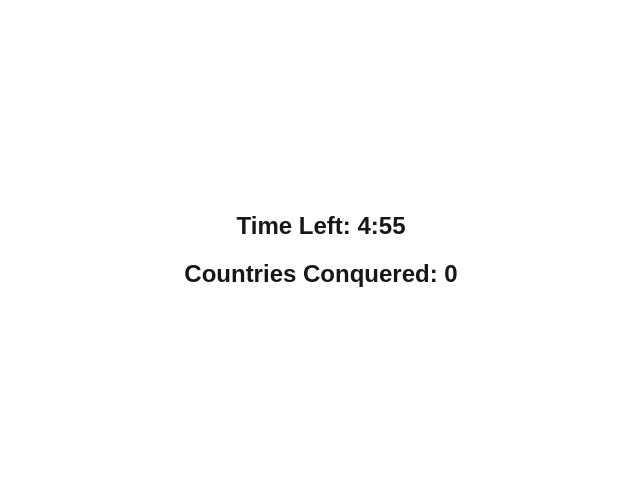
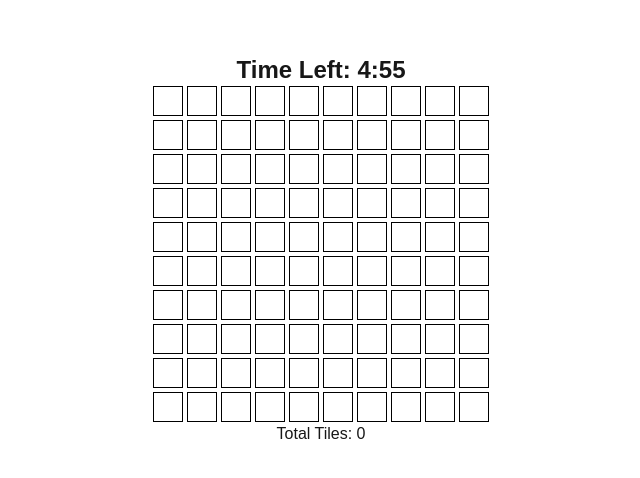
Before and after one commit to LeoDavynci/geopaint, a Next.js app: page /game in a window 1280 px wide. Shown: the part 150-628 px from the top of the page, without its empty margins (319-959 px from the left). Built offline with nearby package versions, Linux system fonts and the light colour scheme; no server answers.

Commit message:
+ Map update

```diff
--- a/src/app/game/page.tsx
+++ b/src/app/game/page.tsx
@@ -1,74 +1,108 @@
-"use client"; // This page needs to be client-side as it uses hooks
+"use client";
 
 import { useState, useEffect } from "react";
 import dynamic from "next/dynamic";
-import Question from "@/components/Question"; // Component to display a question
-import Timer from "@/components/Timer"; // Timer component
-import ScoreDisplay from "@/components/ScoreDisplay"; // Component to display the score
-import { fetchQuestion, saveScore } from "@/lib/gameLogic"; // Custom functions to handle game logic
+import Timer from "@/components/Timer";
+import { fetchQuestion, saveScore, removeRandomTile } from "@/lib/gameLogic";
+import Question from "@/components/Question";
+import TileBank from "@/components/TileBank";
 
-// Dynamically import Map component to avoid SSR issues
 const Map = dynamic(() => import("@/components/GameMap"), { ssr: false });
 
-// Define types for question data
 interface QuestionData {
    question: string;
    correct_answer: string;
    incorrect_answers: string[];
-   image?: string; // Optional image
+   image?: string;
+}
+
+interface Tile {
+   type: string;
 }
 
 export default function GamePage() {
-   // State variables with appropriate types
-   const [question, setQuestion] = useState<QuestionData | null>(null); // Current question
-   const [score, setScore] = useState<number>(0); // Current score (countries conquered)
-   const [timeLeft, setTimeLeft] = useState<number>(300); // 5-minute timer (300 seconds)
-   const [gameOver, setGameOver] = useState<boolean>(false); // To track if the game is over
+   const [question, setQuestion] = useState<QuestionData | null>(null);
+   const [score, setScore] = useState<number>(0);
+   const [timeLeft, setTimeLeft] = useState<number>(300);
+   const [gameOver, setGameOver] = useState<boolean>(false);
+   const [grid, setGrid] = useState<Tile[][]>(
+      Array.from({ length: 10 }, () => Array(10).fill({ type: "empty" }))
+   );
+   const [showTileSelection, setShowTileSelection] = useState<boolean>(false);
+   const [tilesLeft, setTilesLeft] = useState<number>(2);
+   const [totalTiles, setTotalTiles] = useState<number>(0);
 
-   // Fetch a new question when the game starts
    const getNewQuestion = async (): Promise<void> => {
-      const newQuestion = await fetchQuestion(); // Fetch the question from the server (Open Trivia DB and Unsplash)
-      setQuestion(newQuestion);
+      try {
+         const newQuestion = await fetchQuestion();
+         setQuestion(newQuestion);
+         setShowTileSelection(false);
+      } catch (error) {
+         console.error("Failed to fetch question", error);
+      }
    };
 
-   // Handle answer submission
    const handleAnswerSubmit = (isCorrect: boolean): void => {
       if (isCorrect) {
-         setScore((prev) => prev + 1); // Update score if the answer is correct
+         setScore((prevScore) => prevScore + 1);
+         setShowTileSelection(true);
+         setTilesLeft(2);
+      } else {
+         const { newGrid, removedTile } = removeRandomTile(grid);
+         if (removedTile) {
+            setGrid(newGrid);
+            setTotalTiles((prev) => prev - 1);
+         }
+         getNewQuestion();
       }
-      getNewQuestion(); // Fetch the next question
    };
 
-   // Handle game end
+   const handleTilePlace = (row: number, col: number, tileType: string) => {
+      if (tilesLeft > 0 && grid[row][col].type === "empty") {
+         const updatedGrid = grid.map((r, rowIndex) =>
+            rowIndex === row
+               ? r.map((tile, colIndex) =>
+                    colIndex === col ? { type: tileType } : tile
+                 )
+               : r
+         );
+         setGrid(updatedGrid);
+         setTilesLeft((prev) => prev - 1);
+         setTotalTiles((prev) => prev + 1);
+         if (tilesLeft === 1) {
+            getNewQuestion();
+         }
+      }
+   };
+
    const handleGameEnd = (): void => {
       setGameOver(true);
-      saveScore(score); // Save the score (to Firebase or another storage)
+      saveScore(score);
    };
 
-   // Timer logic
    useEffect(() => {
       if (timeLeft > 0 && !gameOver) {
          const timer = setInterval(() => {
             setTimeLeft((prev) => prev - 1);
          }, 1000);
-         return () => clearInterval(timer); // Clear interval on component unmount
+         return () => clearInterval(timer);
       } else if (timeLeft === 0) {
-         handleGameEnd(); // End the game when the timer reaches 0
+         handleGameEnd();
       }
    }, [timeLeft, gameOver]);
 
    useEffect(() => {
-      getNewQuestion(); // Fetch the first question when the component loads
+      getNewQuestion();
    }, []);
 
    if (gameOver) {
       return (
          <div className="flex flex-col items-center justify-center h-screen">
             <h1 className="text-4xl font-bold mb-4">Game Over!</h1>
-            <p className="text-2xl">You conquered {score} countries!</p>
+            <p className="text-2xl">You conquered {totalTiles} tiles!</p>
             <button
                className="mt-4 bg-blue-500 text-white px-4 py-2 rounded-lg"
-               onClick={() => window.location.reload()} // Simple reload to start the game again
+               onClick={() => window.location.reload()}
             >
                Play Again
             </button>
@@ -78,19 +112,19 @@ export default function GamePage() {
 
    return (
       <div className="flex flex-col items-center justify-center h-screen">
-         {/* Timer Display */}
          <Timer timeLeft={timeLeft} />
-
-         {/* Map Display */}
-         {/* <Map conqueredCountries={score} /> */}
-
-         {/* Question Component */}
-         {question && (
-            <Question questionData={question} onSubmit={handleAnswerSubmit} />
+         <Map grid={grid} onTilePlace={handleTilePlace} />
+         {showTileSelection ? (
+            <TileBank tilesLeft={tilesLeft} />
+         ) : (
+            question && (
+               <Question
+                  questionData={question}
+                  onSubmit={handleAnswerSubmit}
+               />
+            )
          )}
-
-         {/* Score Display */}
-         <ScoreDisplay score={score} />
+         <h1>Total Tiles: {totalTiles}</h1>
       </div>
    );
 }
--- a/src/app/globals.css
+++ b/src/app/globals.css
@@ -1,6 +1,7 @@
 @tailwind base;
 @tailwind components;
 @tailwind utilities;
+@import url("https://fonts.googleapis.com/css2?family=Inter:ital,opsz,wght@0,14..32,100..900;1,14..32,100..900&display=swap");
 
 :root {
    --background: #ffffff;
@@ -87,6 +88,33 @@ body {
       @apply border-border;
    }
    body {
-      @apply bg-background text-foreground;
+      @apply bg-background text-foreground text-black;
    }
 }
+
+/* Test colors for backgrounds */
+
+.center {
+}
+
+.testred {
+   background: #ff0000 !important; /* Red */
+}
+.testorange {
+   background: #ffa500 !important; /* Orange */
+}
+.testyellow {
+   background: #ffff00 !important; /* Yellow */
+}
+.testgreen {
+   background: #008000 !important; /* Green */
+}
+.testblue {
+   background: #0000ff !important; /* Blue */
+}
+.testpurple {
+   background: #800080 !important; /* Purple */
+}
+.testpink {
+   background: #ffc0cb !important; /* Pink */
+}
--- a/src/components/GameMap.tsx
+++ b/src/components/GameMap.tsx
@@ -1,18 +1,58 @@
-// components/GameMap.tsx
-import { MapContainer, TileLayer, GeoJSON } from "react-leaflet";
-import "leaflet/dist/leaflet.css";
-import { GeoJsonObject } from "geojson"; // Import GeoJSON type
+import React from "react";
+
+interface Tile {
+   type: string; // 'empty', 'land', 'water', 'sand', etc.
+}
 
 interface GameMapProps {
-   conqueredCountries: GeoJsonObject; // Explicitly define the type
+   grid: Tile[][]; // Pass the grid from the parent component
+   onTilePlace: (row: number, col: number, tileType: string) => void; // Function to handle tile placement
 }
 
-export default function GameMap({ conqueredCountries }: GameMapProps) {
+const GameMap = ({ grid, onTilePlace }: GameMapProps) => {
+   const handleDrop = (
+      event: React.DragEvent<HTMLDivElement>,
+      row: number,
+      col: number
+   ) => {
+      event.preventDefault();
+      const tileType = event.dataTransfer.getData("tileType"); // Get the dragged tile type
+      if (grid[row][col].type === "empty" && tileType) {
+         onTilePlace(row, col, tileType); // Call the function to place the tile in this specific cell
+      }
+   };
+
+   const handleDragOver = (event: React.DragEvent<HTMLDivElement>) => {
+      event.preventDefault(); // Allow drag over empty tiles
+   };
+
    return (
-      <MapContainer center={[20, 0]} zoom={2} className="w-full h-96">
-         <TileLayer url="https://{s}.tile.openstreetmap.org/{z}/{x}/{y}.png" />
-         <GeoJSON data={conqueredCountries} />{" "}
-         {/* Use conqueredCountries here */}
-      </MapContainer>
+      <div className="grid grid-cols-10 gap-1">
+         {grid.map((row, rowIndex) =>
+            row.map((tile, colIndex) => (
+               <div
+                  key={`${rowIndex}-${colIndex}`} // Unique key for each tile
+                  className={`tile ${tile.type}`}
+                  onDrop={(event) => handleDrop(event, rowIndex, colIndex)} // Handle tile drop for the specific cell
+                  onDragOver={handleDragOver} // Allow drag over empty tiles
+                  style={{
+                     width: "30px",
+                     height: "30px",
+                     border: "1px solid black",
+                     backgroundColor:
+                        tile.type === "empty"
+                           ? "white"
+                           : tile.type === "land"
+                           ? "green"
+                           : tile.type === "water"
+                           ? "blue"
+                           : "yellow",
+                  }}
+               />
+            ))
+         )}
+      </div>
    );
-}
+};
+
+export default GameMap;
--- a/src/components/ScoreDisplay.tsx
+++ /dev/null
@@ -1,7 +0,0 @@
-export default function ScoreDisplay({ score }) {
-   return (
-      <div className="text-2xl font-bold mt-4">
-         Countries Conquered: {score}
-      </div>
-   );
-}
--- /dev/null
+++ b/src/components/TileBank.tsx
@@ -0,0 +1,46 @@
+import React from "react";
+
+interface TileBankProps {
+   tilesLeft: number; // Number of tiles left to drag
+}
+
+const TileBank: React.FC<TileBankProps> = ({ tilesLeft }) => {
+   const tileTypes = ["land", "water", "sand"]; // Types of available tiles
+
+   const handleDragStart = (
+      event: React.DragEvent<HTMLDivElement>,
+      tileType: string
+   ) => {
+      event.dataTransfer.setData("tileType", tileType); // Store the tile type in the drag event
+   };
+
+   return (
+      <div className="flex space-x-4 p-4 bg-gray-100 rounded-lg mt-4">
+         {tileTypes.map((tileType, index) => (
+            <div
+               key={index}
+               className={`tile ${tileType} w-16 h-16 flex items-center justify-center cursor-pointer ${
+                  tilesLeft > 0 ? "opacity-100" : "opacity-50"
+               }`}
+               draggable={tilesLeft > 0} // Only allow dragging if tilesLeft > 0
+               onDragStart={(event) => handleDragStart(event, tileType)}
+               style={{
+                  backgroundColor:
+                     tileType === "land"
+                        ? "green"
+                        : tileType === "water"
+                        ? "blue"
+                        : "yellow", // Colors based on the tile type
+                  border: "1px solid black",
+               }}
+            >
+               <p className="text-white font-bold">
+                  {tileType.charAt(0).toUpperCase() + tileType.slice(1)}
+               </p>
+            </div>
+         ))}
+      </div>
+   );
+};
+
+export default TileBank;
--- a/tailwind.config.ts
+++ b/tailwind.config.ts
@@ -9,76 +9,79 @@ const config: Config = {
    ],
    theme: {
       extend: {
+         fontFamily: {
+            sans: ["Inter", "sans-serif"],
+         },
          colors: {
-  			background: 'hsl(var(--background))',
-  			foreground: 'hsl(var(--foreground))',
+            background: "hsl(var(--background))",
+            foreground: "hsl(var(--foreground))",
             card: {
-  				DEFAULT: 'hsl(var(--card))',
-  				foreground: 'hsl(var(--card-foreground))'
+               DEFAULT: "hsl(var(--card))",
+               foreground: "hsl(var(--card-foreground))",
             },
             popover: {
-  				DEFAULT: 'hsl(var(--popover))',
-  				foreground: 'hsl(var(--popover-foreground))'
+               DEFAULT: "hsl(var(--popover))",
+               foreground: "hsl(var(--popover-foreground))",
             },
             primary: {
-  				DEFAULT: 'hsl(var(--primary))',
-  				foreground: 'hsl(var(--primary-foreground))'
+               DEFAULT: "hsl(var(--primary))",
+               foreground: "hsl(var(--primary-foreground))",
             },
             secondary: {
-  				DEFAULT: 'hsl(var(--secondary))',
-  				foreground: 'hsl(var(--secondary-foreground))'
+               DEFAULT: "hsl(var(--secondary))",
+               foreground: "hsl(var(--secondary-foreground))",
             },
             muted: {
-  				DEFAULT: 'hsl(var(--muted))',
-  				foreground: 'hsl(var(--muted-foreground))'
+               DEFAULT: "hsl(var(--muted))",
+               foreground: "hsl(var(--muted-foreground))",
             },
             accent: {
-  				DEFAULT: 'hsl(var(--accent))',
-  				foreground: 'hsl(var(--accent-foreground))'
+               DEFAULT: "hsl(var(--accent))",
+               foreground: "hsl(var(--accent-foreground))",
             },
             destructive: {
-  				DEFAULT: 'hsl(var(--destructive))',
-  				foreground: 'hsl(var(--destructive-foreground))'
+               DEFAULT: "hsl(var(--destructive))",
+               foreground: "hsl(var(--destructive-foreground))",
             },
-  			border: 'hsl(var(--border))',
-  			input: 'hsl(var(--input))',
-  			ring: 'hsl(var(--ring))',
+            border: "hsl(var(--border))",
+            input: "hsl(var(--input))",
+            ring: "hsl(var(--ring))",
             chart: {
-  				'1': 'hsl(var(--chart-1))',
-  				'2': 'hsl(var(--chart-2))',
-  				'3': 'hsl(var(--chart-3))',
-  				'4': 'hsl(var(--chart-4))',
-  				'5': 'hsl(var(--chart-5))'
-  			}
+               "1": "hsl(var(--chart-1))",
+               "2": "hsl(var(--chart-2))",
+               "3": "hsl(var(--chart-3))",
+               "4": "hsl(var(--chart-4))",
+               "5": "hsl(var(--chart-5))",
+            },
          },
          borderRadius: {
-  			lg: 'var(--radius)',
-  			md: 'calc(var(--radius) - 2px)',
-  			sm: 'calc(var(--radius) - 4px)'
+            lg: "var(--radius)",
+            md: "calc(var(--radius) - 2px)",
+            sm: "calc(var(--radius) - 4px)",
          },
          keyframes: {
-  			'accordion-down': {
+            "accordion-down": {
                from: {
-  					height: '0'
+                  height: "0",
                },
                to: {
-  					height: 'var(--radix-accordion-content-height)'
-  				}
+                  height: "var(--radix-accordion-content-height)",
                },
-  			'accordion-up': {
+            },
+            "accordion-up": {
                from: {
-  					height: 'var(--radix-accordion-content-height)'
+                  height: "var(--radix-accordion-content-height)",
                },
                to: {
-  					height: '0'
-  				}
-  			}
+                  height: "0",
+               },
+            },
          },
          animation: {
-  			'accordion-down': 'accordion-down 0.2s ease-out',
-  			'accordion-up': 'accordion-up 0.2s ease-out'
-  		}
-  	}
+            "accordion-down": "accordion-down 0.2s ease-out",
+            "accordion-up": "accordion-up 0.2s ease-out",
+         },
+      },
    },
    plugins: [require("tailwindcss-animate")],
 };
```
Also changed, not shown: src/components/Question.tsx (+3 -14 lines), src/lib/gameLogic.js (+29 -11 lines). Lines whose indentation alone changed are shown as unchanged.
